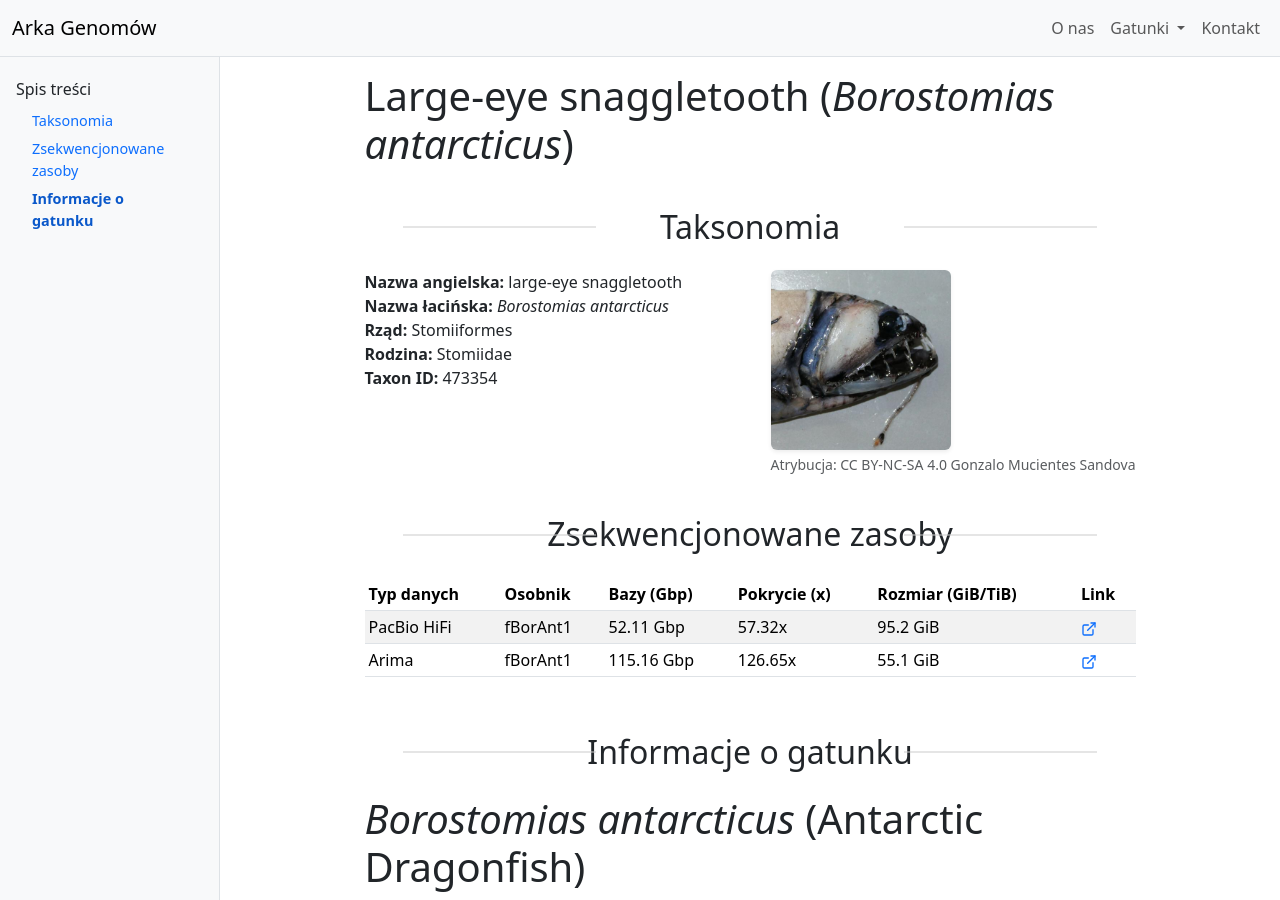
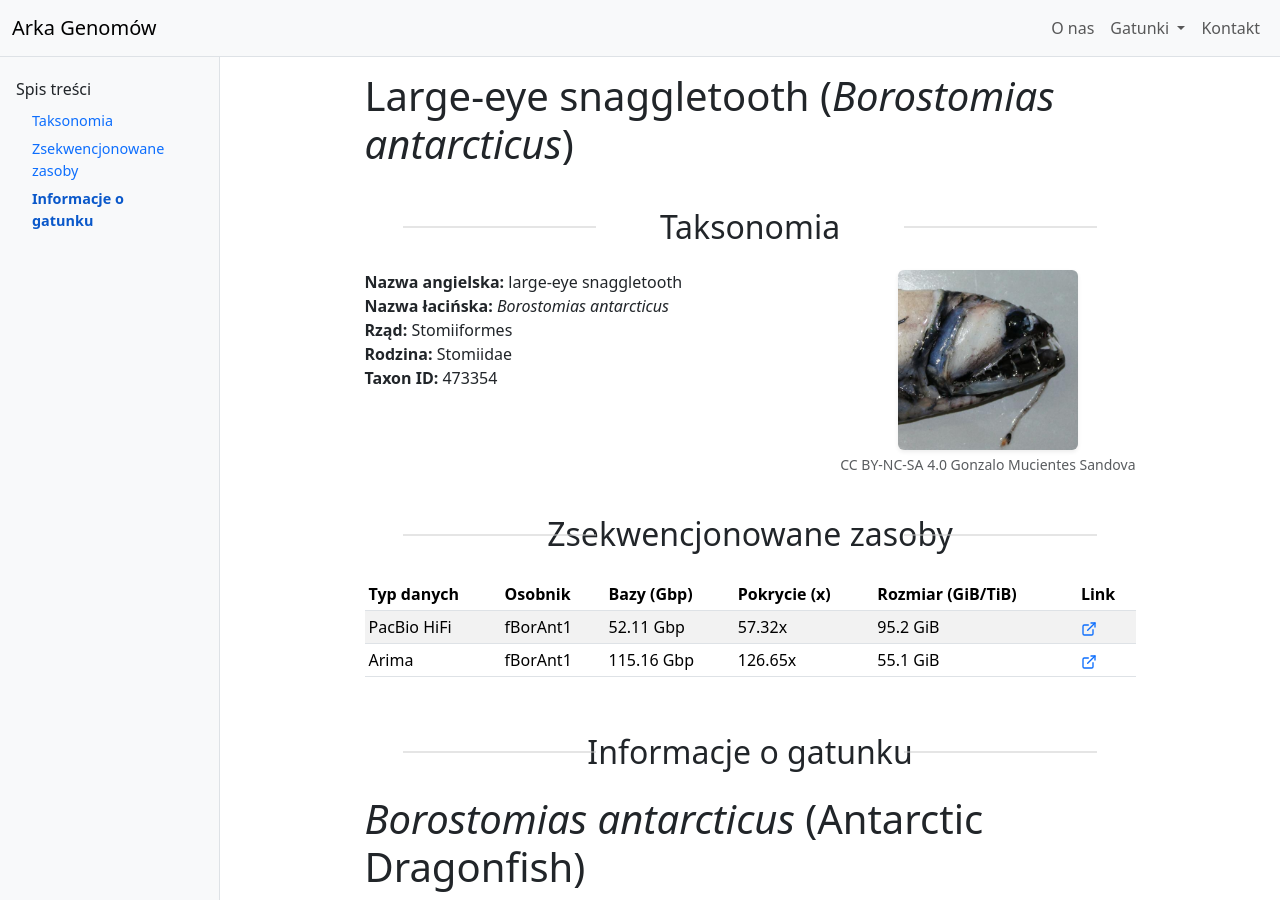
Before and after one commit to tomustloczek1/stronyWWWtzylinski, a Jekyll site: the page built from _species/borostomias_antarcticus.md, in a window 1280 px wide and 900 px high. Built offline with Jekyll 4.4.1, drawn with Linux system fonts in a browser that asks for light colours.

Commit message:
Update species.html

```diff
--- a/_layouts/species.html
+++ b/_layouts/species.html
@@ -155,10 +155,10 @@
                             </ul>
                         </div>
                         {% if page.image %}
-                        <aside class="ms-lg-3 text-center text-lg-start flex-shrink-0 mt-3 mt-lg-0">
+                        <aside class="ms-lg-3 text-center flex-shrink-0 mt-3 mt-lg-0">
                             <img src="{{ page.image | relative_url }}" class="img-fluid rounded shadow-sm species-image" alt="[Zdjęcie {{ page.common_name | default: 'gatunku' }}]">
                             {% if page.image_attribution %}
-                            <small class="d-block text-muted mt-1">Atrybucja: {{ page.image_attribution }}</small>
+                            <small class="d-block text-muted mt-1">{{ page.image_attribution }}</small>
                             {% endif %}
                         </aside>
                         {% endif %}
```
